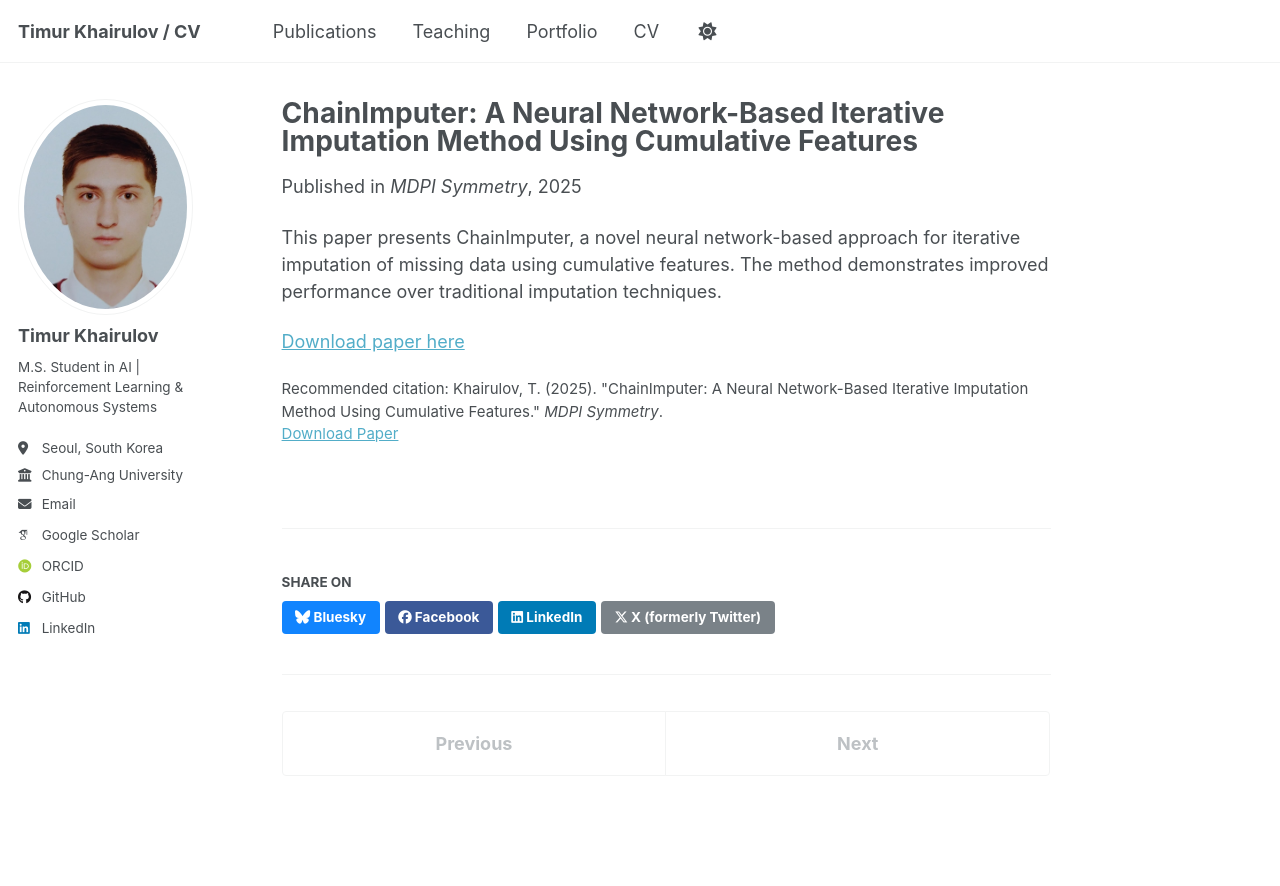
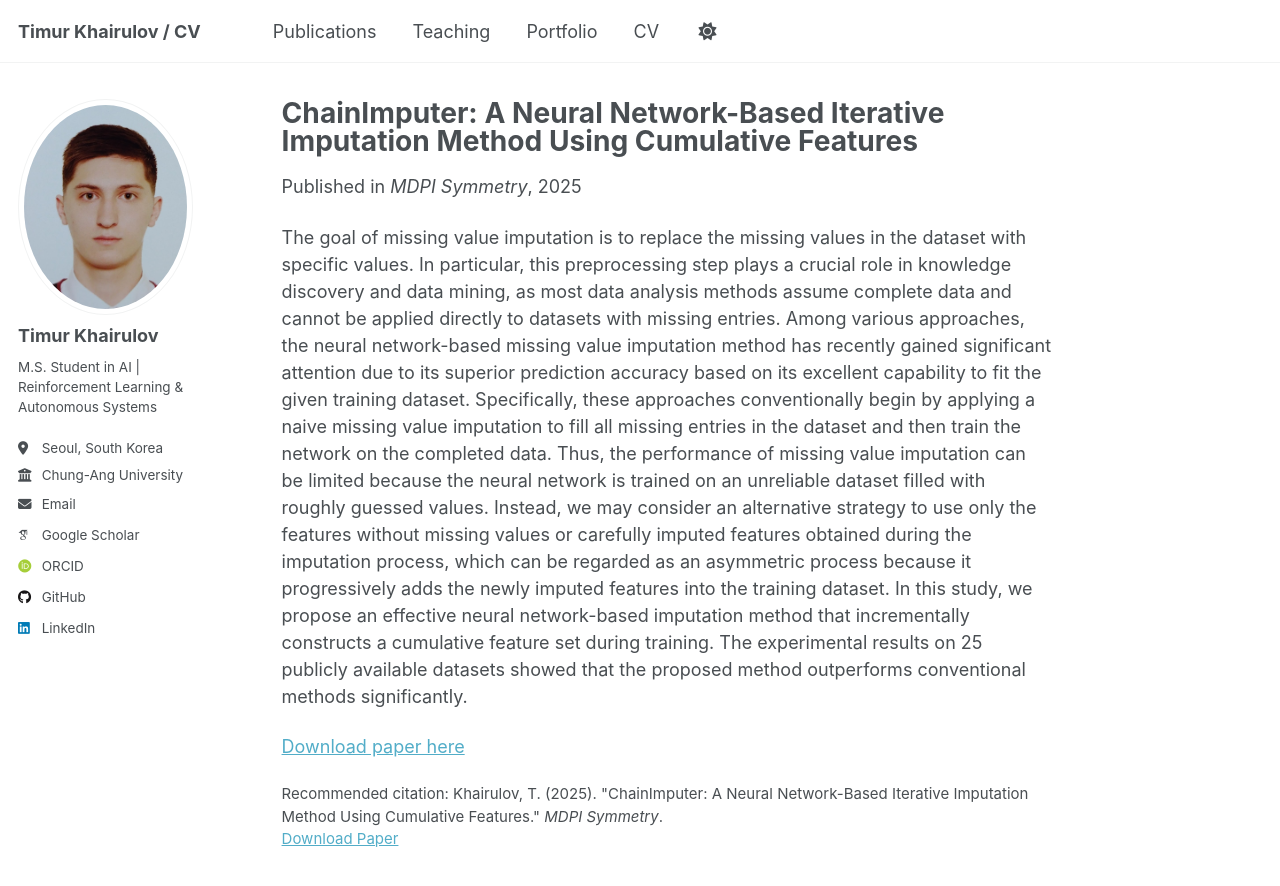
Before and after one commit to KhrTim/KhrTim.github.io, a Jekyll site: the page built from _publications/2025-chainimputer-journal.md, in a window 1280 px wide and 900 px high. Shown: the top 886 px of the window. Built offline with Jekyll 4.4.1, drawn with Linux system fonts in a browser that asks for light colours; some web fonts are replaced; a script that is not in the unit is left out.

```diff
--- a/_publications/2025-chainimputer-journal.md
+++ b/_publications/2025-chainimputer-journal.md
@@ -10,6 +10,6 @@ paperurl: 'https://www.mdpi.com/2073-8994/17/6/869'
 citation: 'Khairulov, T. (2025). &quot;ChainImputer: A Neural Network-Based Iterative Imputation Method Using Cumulative Features.&quot; <i>MDPI Symmetry</i>.'
 ---
 
-This paper presents ChainImputer, a novel neural network-based approach for iterative imputation of missing data using cumulative features. The method demonstrates improved performance over traditional imputation techniques.
+The goal of missing value imputation is to replace the missing values in the dataset with specific values. In particular, this preprocessing step plays a crucial role in knowledge discovery and data mining, as most data analysis methods assume complete data and cannot be applied directly to datasets with missing entries. Among various approaches, the neural network-based missing value imputation method has recently gained significant attention due to its superior prediction accuracy based on its excellent capability to fit the given training dataset. Specifically, these approaches conventionally begin by applying a naive missing value imputation to fill all missing entries in the dataset and then train the network on the completed data. Thus, the performance of missing value imputation can be limited because the neural network is trained on an unreliable dataset filled with roughly guessed values. Instead, we may consider an alternative strategy to use only the features without missing values or carefully imputed features obtained during the imputation process, which can be regarded as an asymmetric process because it progressively adds the newly imputed features into the training dataset. In this study, we propose an effective neural network-based imputation method that incrementally constructs a cumulative feature set during training. The experimental results on 25 publicly available datasets showed that the proposed method outperforms conventional methods significantly.
 
 [Download paper here](https://www.mdpi.com/2073-8994/17/6/869)
```
Also changed, not shown: _pages/about.md (+1 -1 lines).
